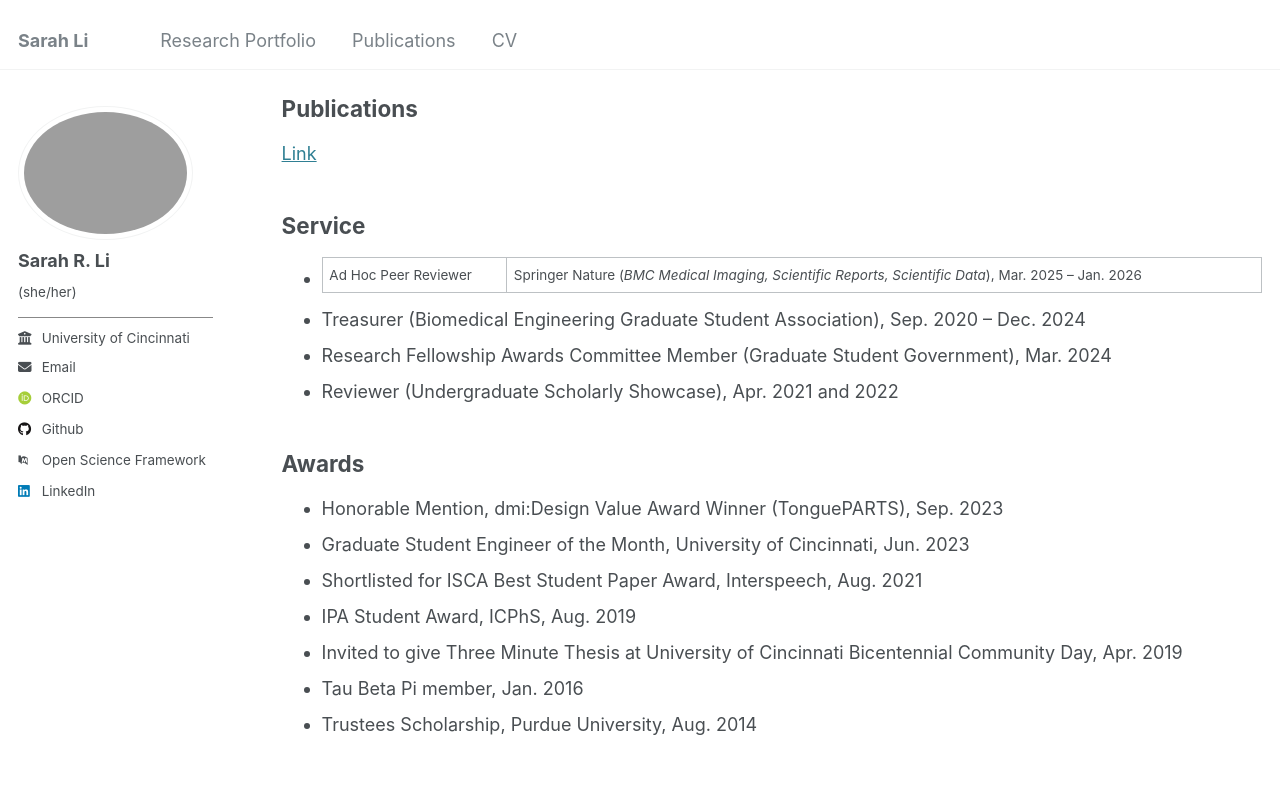
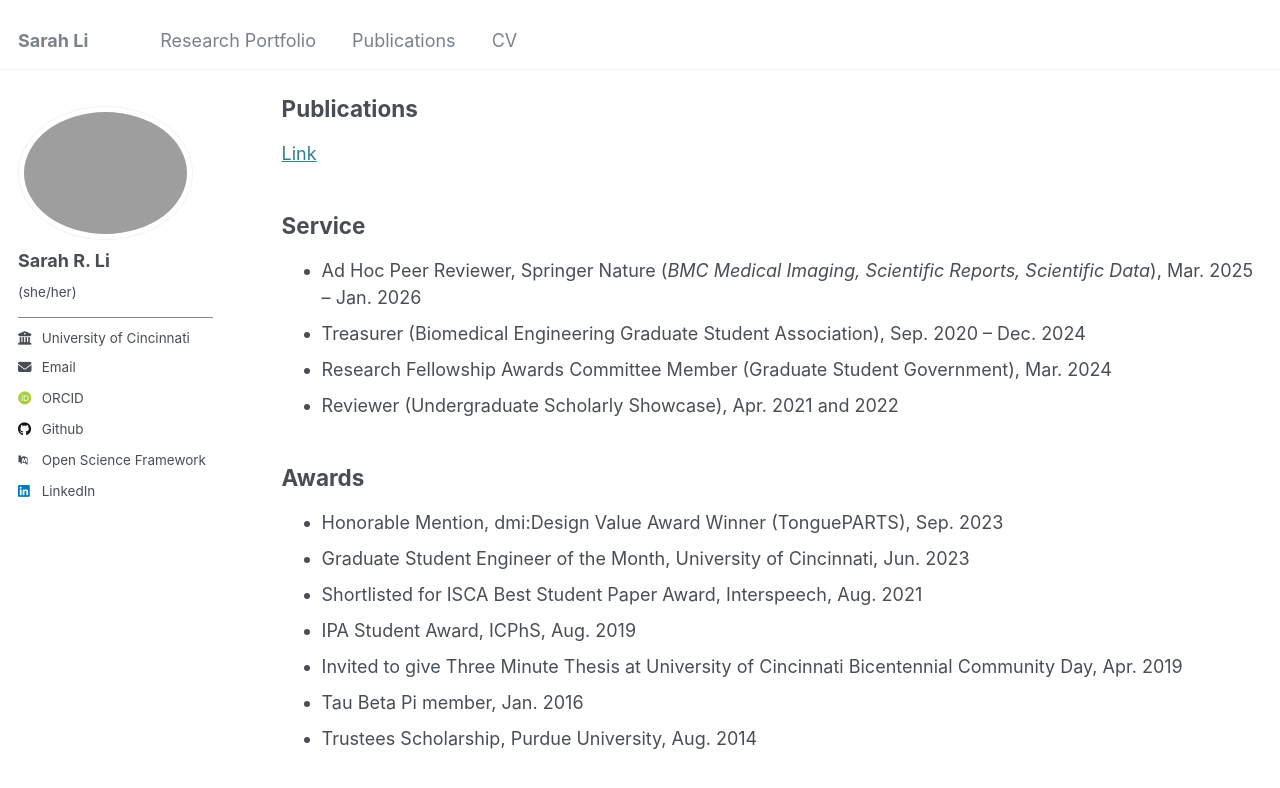
Before and after one commit to SarahRLi/sarahrli.github.io, a Jekyll site: the page built from _pages/cv.md, in a window 1280 px wide and 900 px high, scrolled down 354 px. Shown: the top 788 px of the window. Built offline with Jekyll 4.4.1, drawn with Linux system fonts in a browser that asks for light colours; some web fonts are replaced.

Commit message:
Update cv.md

```diff
--- a/_pages/cv.md
+++ b/_pages/cv.md
@@ -20,7 +20,7 @@ redirect_from:
 [Link](https://sarahrli.github.io/publications/)
 
 <h2>Service</h2>
-*	Ad Hoc Peer Reviewer | Springer Nature (<i>BMC Medical Imaging, Scientific Reports, Scientific Data</i>), Mar. 2025 – Jan. 2026
+*	Ad Hoc Peer Reviewer, Springer Nature (<i>BMC Medical Imaging, Scientific Reports, Scientific Data</i>), Mar. 2025 – Jan. 2026
 *	Treasurer (Biomedical Engineering Graduate Student Association), Sep. 2020 – Dec. 2024
 * Research Fellowship Awards Committee Member (Graduate Student Government), Mar. 2024
 *	Reviewer (Undergraduate Scholarly Showcase), Apr. 2021 and 2022
```
